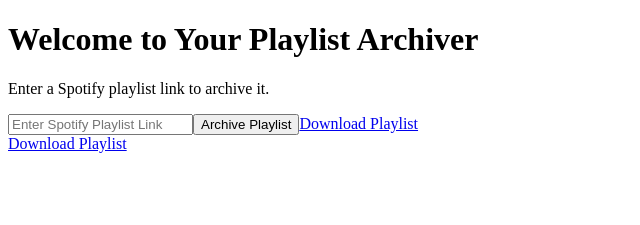
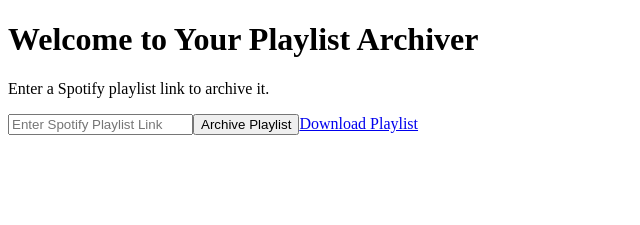
Before and after one commit to tenjotenge/playlist-archiver, a Next.js app: page / in a window 1280 px wide. Shown: the top 225 px of the page, without its empty margins (0-640 px from the left). Built offline with nearby package versions, Linux system fonts and the light colour scheme.

Commit message:
download button duplicate removed

```diff
--- a/pages/index.js
+++ b/pages/index.js
@@ -8,7 +8,6 @@ function Home() {
       <h1>Welcome to Your Playlist Archiver</h1>
       <p>Enter a Spotify playlist link to archive it.</p>
       <LinkCollector />
-      <DownloadButton />
     </div>
   );
 }
```
